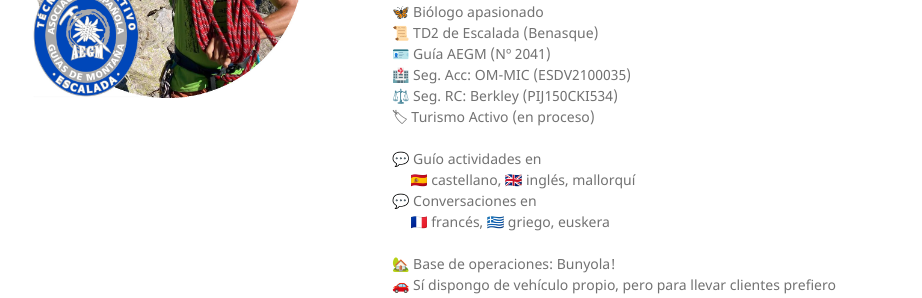
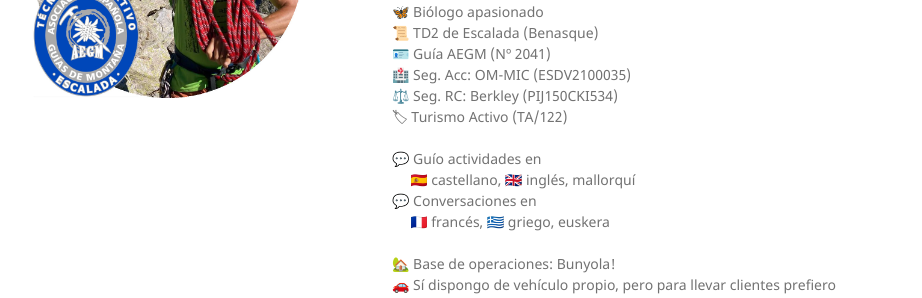
Before and after one commit to indradecastro/freelance, a Jekyll site: the page built from index.md, in a window 1280 px wide and 900 px high. Shown: the part 283-581 px from the top of the window, without its empty margins (178-1100 px from the left). Built offline with Jekyll 4.4.1, drawn with Linux system fonts in a browser that asks for light colours; the repository's description, which GitHub fills in, is left out; our own code applies the rules of GitHub Pages for plain Markdown files.

Commit message:
add Turismo Activo

```diff
--- a/index.md
+++ b/index.md
@@ -15,7 +15,7 @@ layout: default
 🪪 Guía AEGM (Nº 2041)<br>
 🏥 Seg. Acc: OM-MIC (ESDV2100035)<br>
 ⚖️ Seg. RC: Berkley (PIJ150CKI534)<br>
-🏷 Turismo Activo (en proceso)<br>
+🏷 Turismo Activo (TA/122)<br>
 <br>
 💬 Guío actividades en <br>
 &nbsp;&nbsp;&nbsp;&nbsp;&nbsp;🇪🇸 castellano, 🇬🇧 inglés, mallorquí<br>
```
